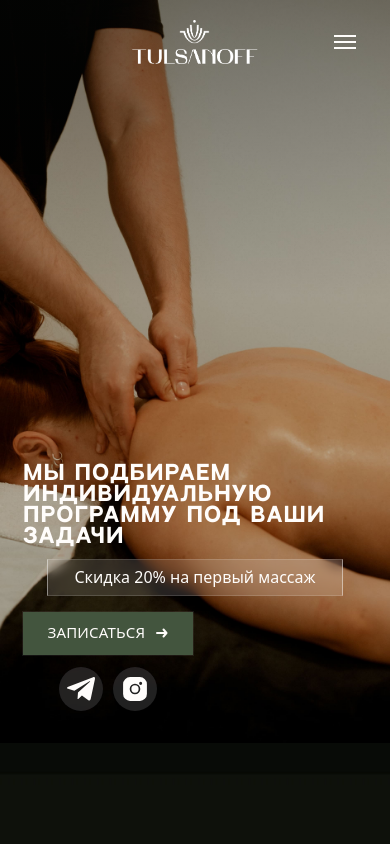
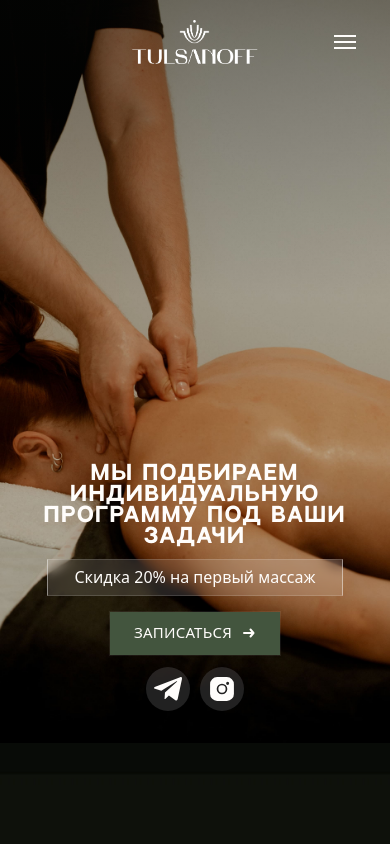
Before and after one commit to LesyaKulikov/tulsanoff, a React (Vite) app: page / in a window 390 px wide. Shown: the top 844 px of the page. Built offline with nearby package versions, Linux system fonts and the light colour scheme; a web font is replaced by a local one.

Commit message:
style: center mobile hero elements

```diff
--- a/src/components/Hero/Hero.module.css
+++ b/src/components/Hero/Hero.module.css
@@ -228,15 +228,15 @@
   }
 
   .content {
-    align-items: flex-start;
-    text-align: start;
+    align-items: center;
+    text-align: center;
     gap: 16px;
     padding: 0 var(--gutter) 32px;
   }
 
   .titleRow {
-    align-items: flex-start;
-    text-align: start;
+    align-items: center;
+    text-align: center;
   }
 
   .topGroup {
```
